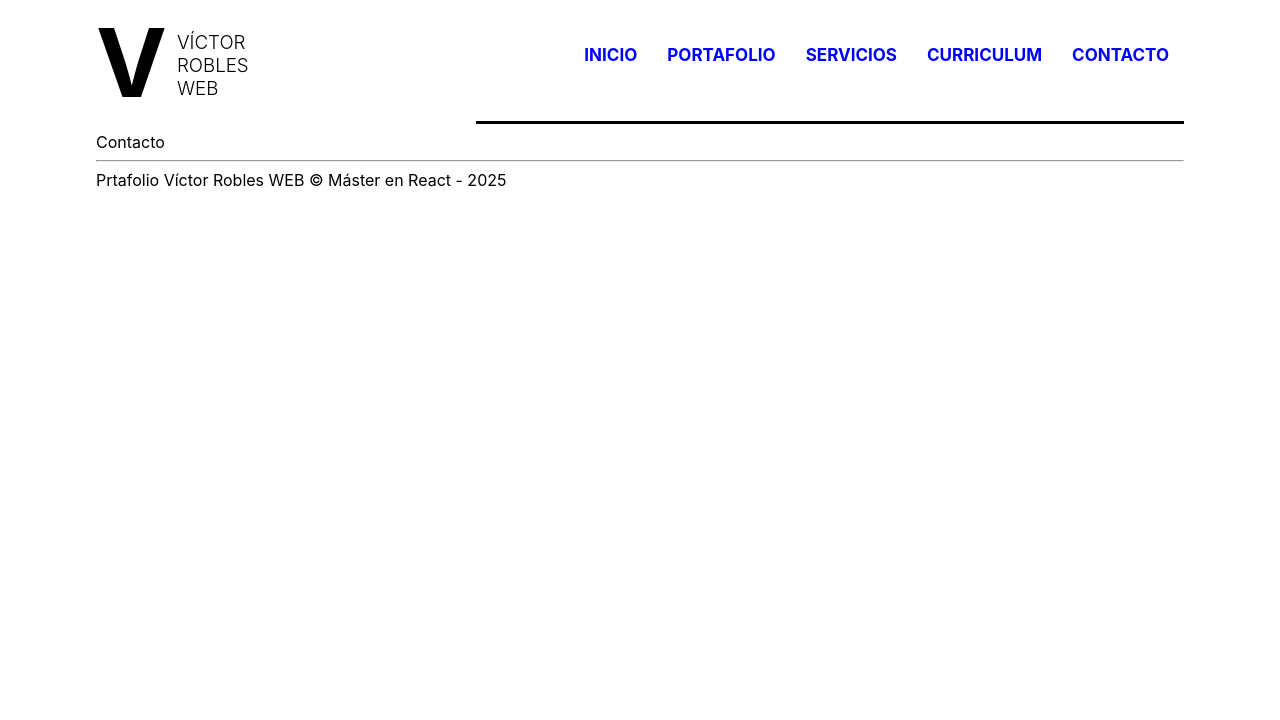
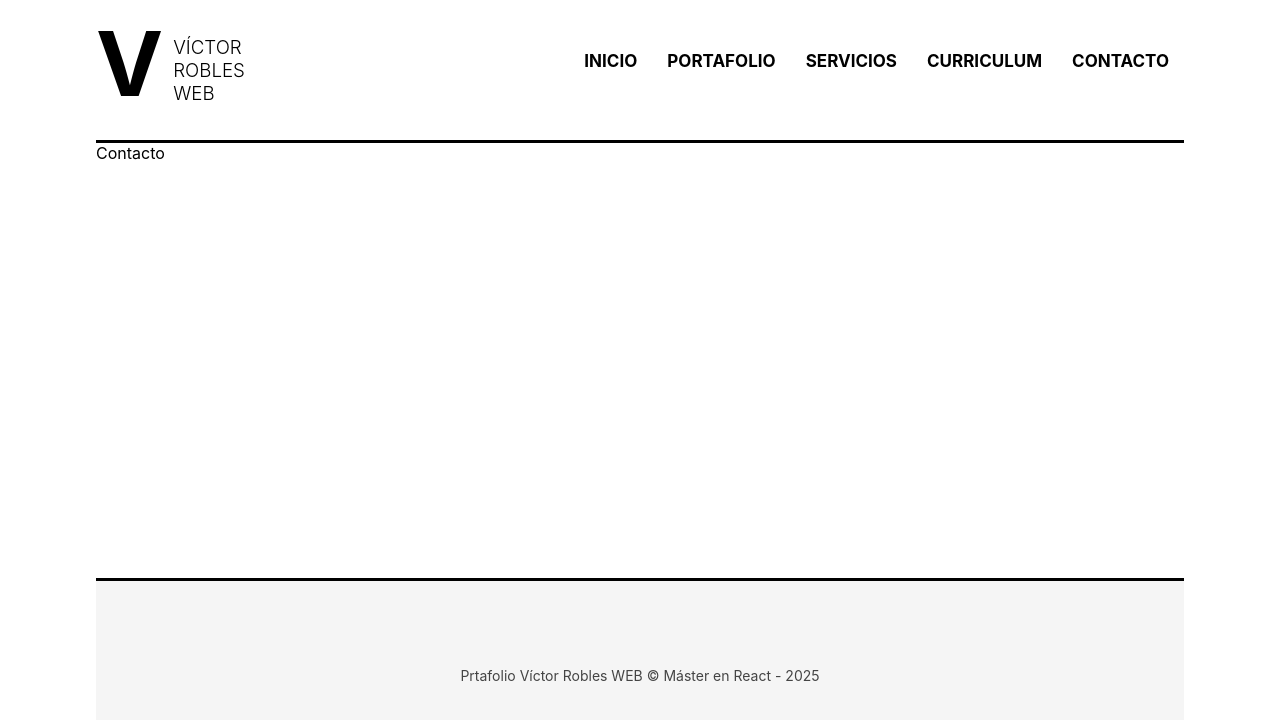
Before and after one commit to TarikMaarijAbdallaoui/08-proyecto2, a React (Create React App) app: page /contacto in a window 1280 px wide. Shown: the top 720 px of the page. Built offline with nearby package versions, Linux system fonts and the light colour scheme.

Commit message:
Estilos para el Footer

```diff
--- a/src/components/layout/Footer.js
+++ b/src/components/layout/Footer.js
@@ -3,7 +3,7 @@
 
 export const Footer = () => {
   return (
-    <footer>
+    <footer className="footer">
       Prtafolio Víctor Robles WEB &copy; Máster en React - 2025
     </footer>
   )
--- a/src/index.css
+++ b/src/index.css
@@ -22,7 +22,8 @@
   justify-content: center;
   align-items: center;
   list-style: none;
-  height: 132px;
+  height: 140px;
+    border-bottom: 3px solid black;
 }
 
 .header .logo {
@@ -32,7 +33,7 @@
 
 .header .logo span {
   display: block;
-  font-size: 95px;
+  font-size: 90px;
   font-weight: bolder;
   margin-top: -8px;
 }
@@ -55,7 +56,7 @@
   justify-content: flex-end;
   align-items: center;
   list-style: none;
-  border-bottom: 3px solid black;
+  /*border-bottom: 3px solid black;*/
   margin-bottom: 35px;
 }
 
@@ -68,7 +69,7 @@
 }
 
 .header li a {
-  color: blue;
+  color: black;
   text-decoration: none;
   transition: all 300ms;
 }
@@ -76,3 +77,19 @@
 .header li a:hover {
   color: #fa4529;
 }
+
+.content {
+  min-height: 400px;
+}
+
+.footer {
+min-height: 150px;
+line-height: 100px;
+text-align: center;
+font-size: 14px;
+margin-top: 35px;
+padding-top: 45px;
+border-top: 3px solid black;
+background: #f5f5f5;
+color: #444;
+}
--- a/src/router/MisRutas.js
+++ b/src/router/MisRutas.js
@@ -1,22 +1,21 @@
-
-import React from 'react'
-import { Routes, Route, BrowserRouter, NavLink } from 'react-router-dom'
-import {Inicio} from '../components/Inicio'
-import {Portafolio} from '../components/Portafolio'
-import {Servicios} from '../components/Servicios'
-import { Curriculum } from '../components/Curriculum'
-import { Contacto } from '../components/Contacto'
-import { HeaderNav } from '../components/layout/HeaderNav'
-import { Footer } from '../components/layout/Footer'
+import React from "react";
+import { Routes, Route, BrowserRouter, NavLink } from "react-router-dom";
+import { Inicio } from "../components/Inicio";
+import { Portafolio } from "../components/Portafolio";
+import { Servicios } from "../components/Servicios";
+import { Curriculum } from "../components/Curriculum";
+import { Contacto } from "../components/Contacto";
+import { HeaderNav } from "../components/layout/HeaderNav";
+import { Footer } from "../components/layout/Footer";
 
 export const MisRutas = () => {
   return (
-
     <BrowserRouter>
       {/* Header y Navegación */}
       <HeaderNav />
       {/*Contenido Central */}
 
+      <section className="content">
         <Routes>
           <Route path="/" element={<Inicio />} />
           <Route path="/inicio" element={<Inicio />} />
@@ -25,11 +24,10 @@
           <Route path="/curriculum" element={<Curriculum />} />
           <Route path="/contacto" element={<Contacto />} />
         </Routes>
+      </section>
 
-             <hr />
       {/*Footer */}
       <Footer />
     </BrowserRouter>
-
-)
-}
+  );
+};
```
Lines whose indentation alone changed are shown as unchanged.
